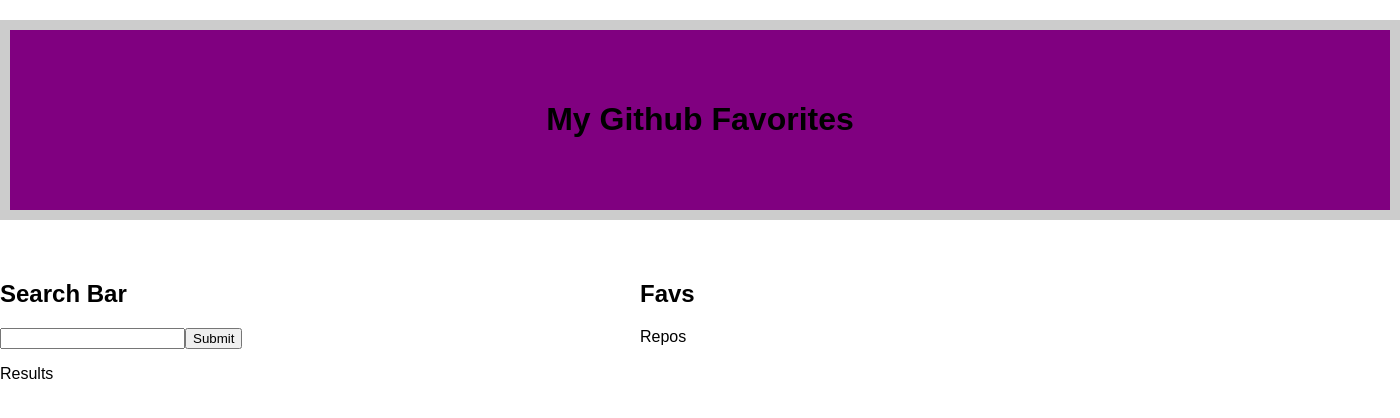
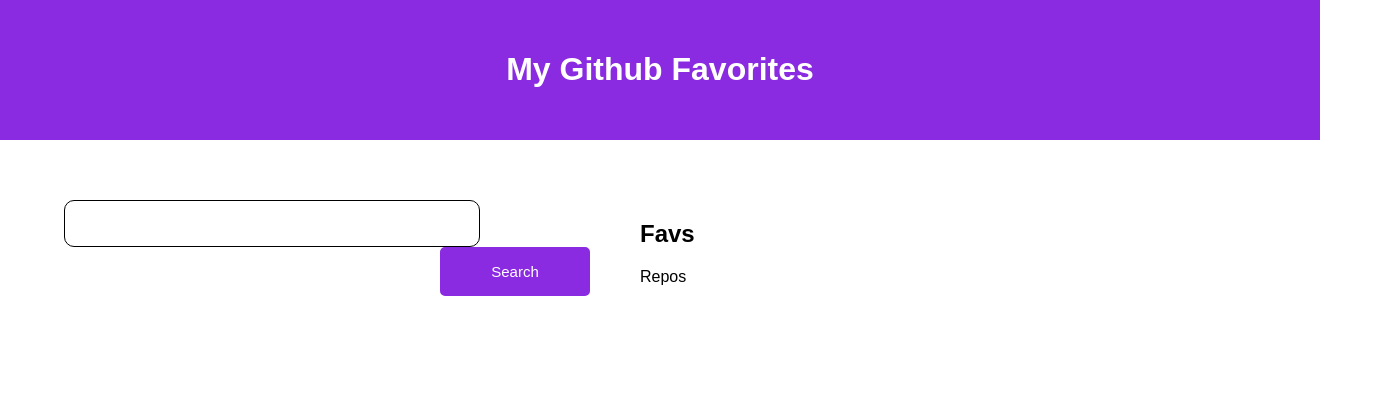
Before and after one commit to patricklinpl/github-favs, a React (Create React App) app: page / in a window 1280 px wide. Shown: the top 418 px of the page, 1400 px wide, since content can reach past the window. Built offline with nearby package versions, Linux system fonts and the light colour scheme.

Commit message:
improve css layout

```diff
--- a/src/components/Search.js
+++ b/src/components/Search.js
@@ -18,8 +18,8 @@
       <div className='form'>
         <form onSubmit={this.props.handleSearch(this.state.query)}>
           <div>
-            <input type='text' id='searchBar' value={this.state.query} onChange={this.setQuery} required />
-            <input className='btn' type='submit' value='Submit' />
+            <input className="searchBar" type='text' id='searchBar' value={this.state.query} onChange={this.setQuery} required />
+            <input className='searchBtn' type='submit' value='Search' />
           </div>
         </form>
       </div>
--- a/src/containers/Home.js
+++ b/src/containers/Home.js
@@ -33,25 +33,22 @@
   }
 
   handleTags (repos) {
-    var promises = repos.map(repo =>
-      repo.tags_url.then(tag => ({...repo, tag}))
-    )
-    Promise.all(promises).then((results) => {
-      this.setState({ searchResults: results })
-    })
+    const promises = repos.map(repo => repo.tags_url.then(tag => ({...repo, tag})))
+    Promise.all(promises).then((results) => (this.setState({ searchResults: results })))
   }
 
   render () {
     return (
       <div className='app-container'>
         <div className='header'>
-          <h1 style={{ textAlign: 'center' }}> My Github Favorites </h1>
+          <h1 style={{ textAlign: 'center', color: 'white' }}> My Github Favorites </h1>
         </div>
         <div className='split left'>
-          <h2>Search Bar</h2>
-          <Search handleSearch={this.handleSearch} queryChange={this.queryChange} />
-          <p>Results</p>
-          {this.state.searchResults.length > 0 ? <Repos searchResults={this.state.searchResults} /> : <div />}
+          <div className='searchGrid'>
+            <Search handleSearch={this.handleSearch} queryChange={this.queryChange} />
+            <br/><br/><br/><br/>
+            {this.state.searchResults.length > 0 ? <Repos searchResults={this.state.searchResults} /> : <div />}
+          </div>
         </div>
         <div className='split right'>
           <h2>Favs</h2>
--- a/src/index.css
+++ b/src/index.css
@@ -5,12 +5,14 @@
 }
 
 .header {
+  bottom: 20px;
   height:100%;
-  background:purple;
-  border:10px solid #CCC;
+  overflow: hidden;
+  background:#8A2BE2;
+  border:10px solid #8A2BE2;
   width:100%;
   margin:20px auto;
-  padding: 50px;
+  padding: 20px 10px;
   position: relative;
 }
 
@@ -31,3 +33,28 @@
 .right {
   right: 0;
 }
+
+.searchGrid {
+  padding-left: 10%;
+}
+
+.searchBar {
+  border-radius: 10px;
+  border: 1px solid black;
+  padding: 20px;
+  width: 65%;
+  height: 5px;
+  font-size: 15px;
+}
+
+.searchBtn {
+  float: right;
+  color: white;
+  padding: 6px;
+  width: 150px;
+  border-radius: 5px;
+  background:#8A2BE2;
+  border:10px solid #8A2BE2;
+  margin-right: 50px;
+  font-size: 15px;
+}
```
